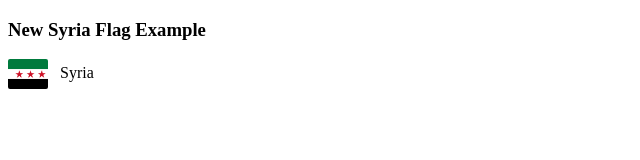
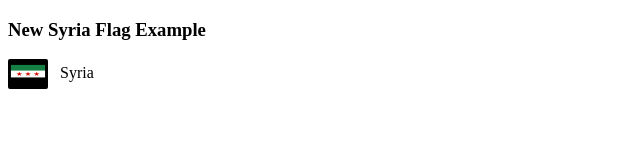
Before and after one commit to azizk9/fla-flag-new-syria, a plain HTML site: page index.html in a window 1280 px wide. Shown: the full height of the page, 0-640 px from the left. Drawn offline with Linux system fonts and the light colour scheme.

Commit message:
Update style.css

```diff
--- a/style.css
+++ b/style.css
@@ -2,7 +2,7 @@
   display: inline-block;
   width: 40px;
   height: 30px;
-  background-image: url('https://cdn.jsdelivr.net/gh/azizk9/fla-flag-new-syria/New_flag_of_Syria.png');
+  background-image: url('https://cdn.jsdelivr.net/gh/azizk9/fla-flag-new-syria/fa-flag-new-syria-fixed.png');
 
   background-size: cover;
   margin-right: 8px;
```
